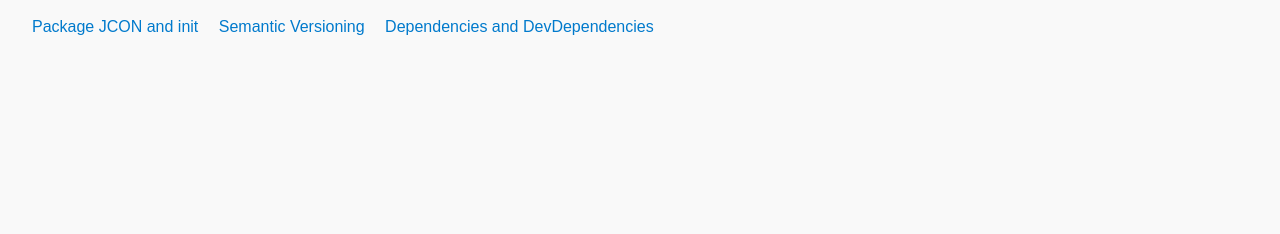
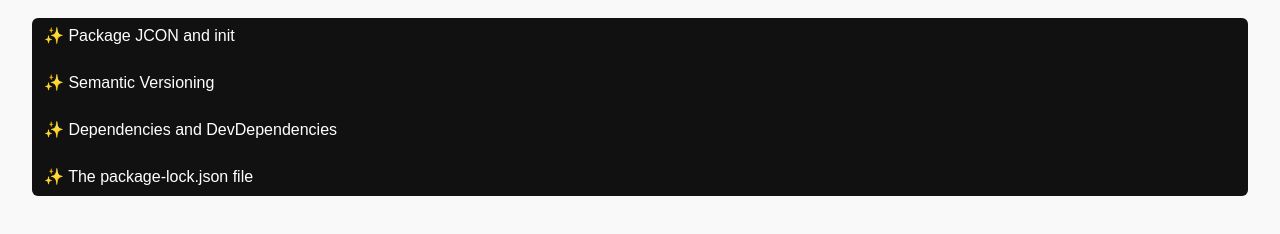
Before and after one commit to AlenaB-dev/NPM, a website with bundled scripts: page index.html in a window 1280 px wide. Shown: the part 172-406 px from the top of the page. Built offline with nearby package versions, Linux system fonts and the light colour scheme.

Commit message:
feat: added link and styles to navbar

```diff
--- a/index.html
+++ b/index.html
@@ -53,13 +53,27 @@
       }
 
       nav {
+        background-color: #111;
         margin-bottom: 2rem;
+        border-radius: 6px;
       }
 
       nav a {
-        margin-right: 1rem;
-        color: var(--accent-color);
+        color: #fff;
+        margin-right: 20px;
         text-decoration: none;
+        font-size: 16px;
+        display: block;
+        padding: 8px 12px;
+        margin-bottom: 10px;
+        border-radius: 6px;
+        border-bottom: 2px solid transparent;
+        transition: border-bottom 0.3s ease;
+      }
+
+      nav a:hover {
+        background-color: #333;
+        border-bottom: 2px solid #fff;
       }
     </style>
   </head>
@@ -69,9 +83,10 @@
     </button>
     <h1>NPM - Node Package Manager lectures</h1>
     <nav>
-      <a href="packageJSON.html">Package JCON and init</a>
-      <a href="sematicVersion.html">Semantic Versioning</a>
-      <a href="dependencies.html">Dependencies and DevDependencies</a>
+      <a href="packageJSON.html">✨ Package JCON and init</a>
+      <a href="sematicVersion.html">✨ Semantic Versioning</a>
+      <a href="dependencies.html">✨ Dependencies and DevDependencies</a>
+      <a href="package-lock_file.html">✨ The package-lock.json file</a>
     </nav>
 
     <!--practice script-->
```
